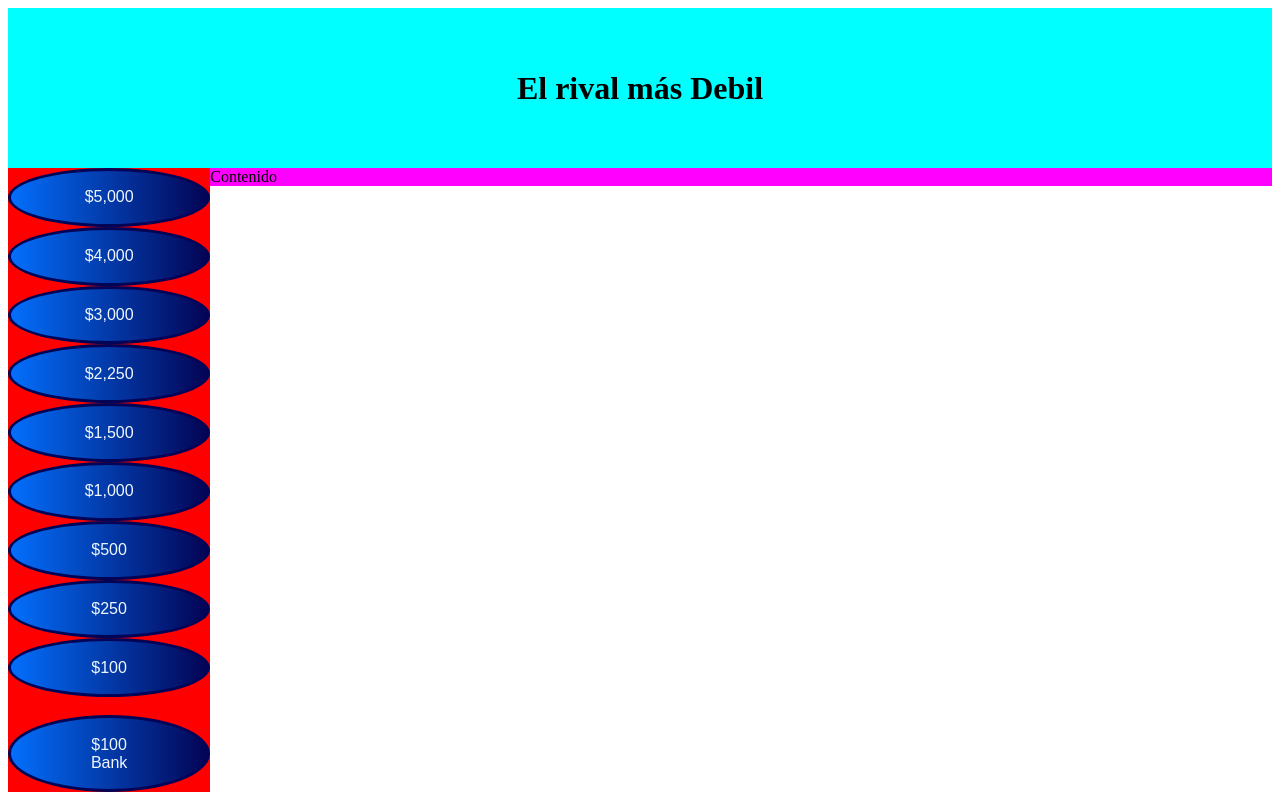
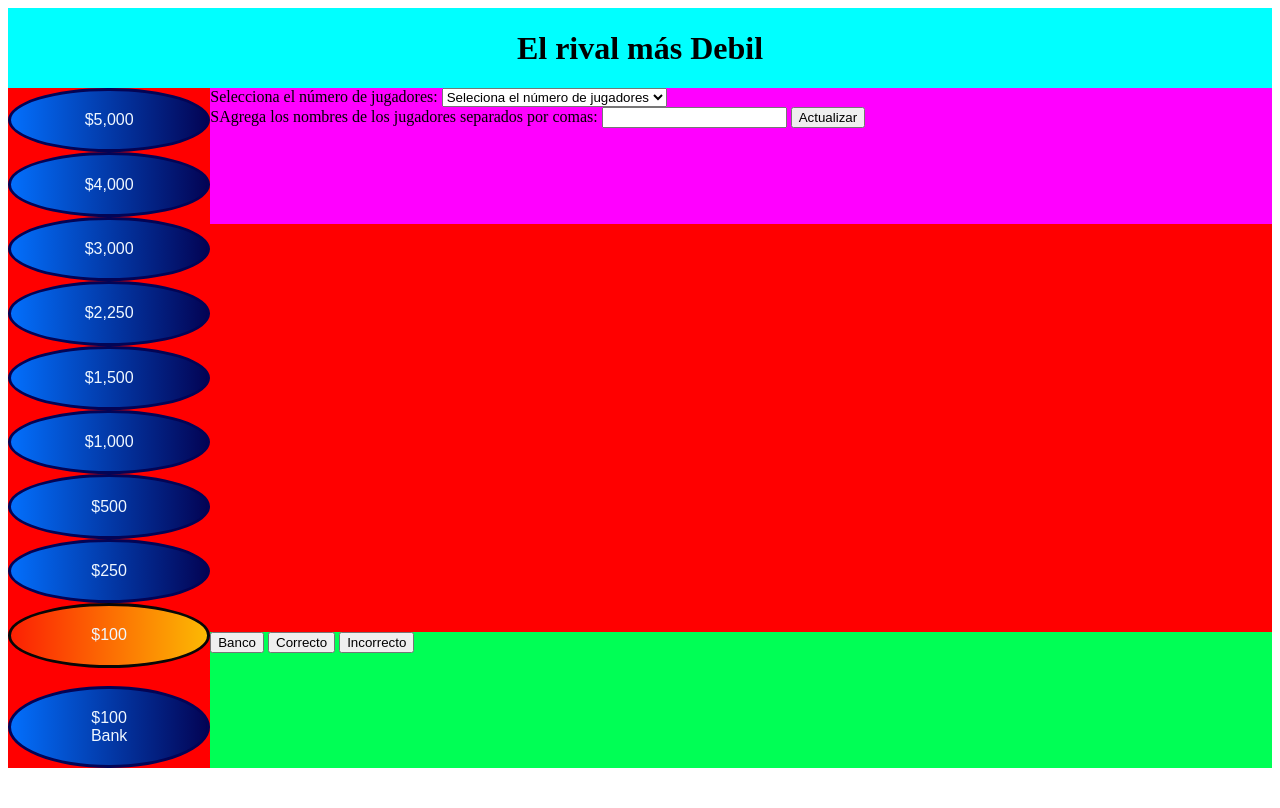
Before and after one commit to Banti12/Banti12.github.io, a plain HTML site: page index.html in a window 1280 px wide. Drawn offline with Linux system fonts and the light colour scheme.

Commit message:
actualización

```diff
--- a/index.css
+++ b/index.css
@@ -1,32 +1,65 @@
 html, body{
     height:100%;
-  }
+}
 
 #contenedor {
     width: 100%;
     height: 100%;
   }
+
 #cabecera {
     display: flex;
     align-items: center;
     justify-content: center;
     background-color: aqua;
     width: 100%;
-    height:20%;
+    height:10%;
 }
-#menu {
+
+#puntos {
     float: left;
     width: 16%;
-    height: 78%;
+    height: 85%;
     background-color: red;
     display: flex;
     flex-direction: column;
 }
+
 #contenido {
     float: left;
     width: 84%;
+    height: 85%;
+    background-color: magenta;
+
+}
+
+#AgregarJugadores{
+    float: left;
+    width: 100%;
+    height: 20%;
     background-color: magenta;
 }
+
+
+#jugadores{
+    float: left;
+    width: 100%;
+    height: 60%;
+    background-color: red;
+    display: flex;
+    flex-wrap: wrap;
+    justify-content: space-evenly;
+    align-content: space-around;
+}
+
+#menu{
+    float: left;
+    width: 100%;
+    height: 20%;
+    background-color: rgb(0, 255, 85);
+}
+
+
 
 .dinero{
 
@@ -53,6 +86,54 @@ html, body{
 
 }
 
+.dineroSelecionado{
+
+    flex: auto;
+    display: flex;
+    align-items: center;
+    justify-content: center;
+    flex-direction: column;
+
+    font-family: Arial, Helvetica, sans-serif;
+    font-size: 1em;
+
+    text-align: center;
+    margin-bottom: 0%;
+    color: aliceblue;
+
+    border-radius: 60%;
+
+    border-style: solid;
+    border-color: rgb(7, 7, 7);
+
+    background: linear-gradient(to right, rgb(252, 32, 3), rgb(252, 185, 3));
+
+
+}
+
+.jugador{
+
+    display: flex;
+    align-items: center;
+    justify-content: center;
+
+    font-family: Arial, Helvetica, sans-serif;
+    font-size: 1em;
+
+    text-align: center;
+    margin-bottom: 0%;
+    color: rgb(245, 245, 245);
+
+    border-radius: 50%;
+    height:80px;
+    width: 80px;
+
+    border-style: solid;
+
+
+
+}
+
 .acumulado{
     border: 0px;
     margin: 0px;
--- a/index.html
+++ b/index.html
@@ -13,16 +13,16 @@
         <div id="cabecera">
             <h1> El rival más Debil</h1>
         </div>
-        <div id="menu">
+        <div id="puntos">
             <div class="dinero">$5,000</div>
             <div class="dinero">$4,000</div>
             <div class="dinero">$3,000</div>
             <div class="dinero">$2,250</div>
             <div class="dinero">$1,500</div>
             <div class="dinero">$1,000</div>
-            <div class="dinero">$500</div>
-            <div class="dinero">$250</div>
-            <div class="dinero">$100</div>
+            <div id="capsula2" class="dinero">$500</div>
+            <div id="capsula1" class="dinero">$250</div>
+            <div class="dineroSelecionado">$100</div>
             <br>
             <div class="dinero">
                 <p class="acumulado">$100</p>
@@ -30,9 +30,37 @@
             </div>
         </div>
         <div id="contenido">
-            <div>Contenido</div>
+            <div id="AgregarJugadores" class="AgregarJugadores">
+                <form >
+                    <label>Selecciona el número de jugadores:</label>
+                    <select name="numJugadores" id="numJugadores">
+                        <option value="0" selected> Seleciona el número de jugadores
+                        <option value="2" > 2 jugadores.
+                        <option value="3" > 3 jugadores.
+                        <option value="4" > 4 jugadores.
+                        <option value="5" > 5 jugadores.
+                        <option value="6" > 6 jugadores.
+                        <option value="7" > 7 jugadores.
+                        <option value="8" > 8 jugadores.
+                        <option value="9" > 9 jugadores.
+                    </select>
+                    <br>
+                    <label>SAgrega los nombres de los jugadores separados por comas:</label>
+                    <input type="text" name="nombreJugadores" id="nombreJugadores">
+                    <input type="button" value="Actualizar" onclick="agregarJugadores();" >
+                </form>
+            </div>
+            <div id="jugadores" class="jugadores">
+            </div>
+            <div id="menu" class="menu">
+                <div>
+                    <button>Banco</button>
+                    <button onclick="respuestaCorrecta()">Correcto</button>
+                    <button>Incorrecto</button>
+                </div>
+            </div>
         </div>
     </div>
-
+    <script src="index.js"></script>
 </body>
 </html>
--- /dev/null
+++ b/index.js
@@ -0,0 +1,53 @@
+
+/*
+document.addEventListener('DOMContentLoaded', function() {
+    var div = document.createElement('div');
+    var padre = document.getElementById("jugadores");
+    div.id = 'container';
+    div.innerHTML = 'Hi there!';
+    div.className = 'border pad';
+
+    padre.appendChild(div);
+}, false);
+
+*/
+
+function agregarJugadores(){
+    let padre = document.getElementById("jugadores");
+    let numJugadores = document.getElementById("numJugadores").value;
+    let nombres = document.getElementById("nombreJugadores").value;
+    let arrNombre = nombres.split(',');
+    var elems = padre.getElementsByTagName("*");
+
+    //Eliminar elementos anteriores.
+    if(elems.length !== 0){
+        eliminarJugadores(elems.length);
+    }
+
+    if(arrNombre.length == numJugadores){
+        for (let index = 0; index < numJugadores; index++) {
+            var div = document.createElement('div');
+            div.id = 'ID'+index;
+            div.innerHTML = arrNombre[index]+ " " + numJugadores;
+            div.className = 'jugador';
+            padre.appendChild(div);
+        }
+
+    }else{
+        alert("Faltan nombres");
+    }
+}
+
+function eliminarJugadores(numJugadores){
+    for (let index = 0; index < numJugadores; index++) {
+        var obtenerId = 'ID'+ index;
+        document.getElementById("jugadores").removeChild(document.getElementById(obtenerId));
+    }
+
+}
+
+function respuestaCorrecta(numJugadores){
+    var obtenerId = 'capsula'+ '2';
+    document.getElementById(obtenerId).className='dineroSelecionado';
+
+}
```
